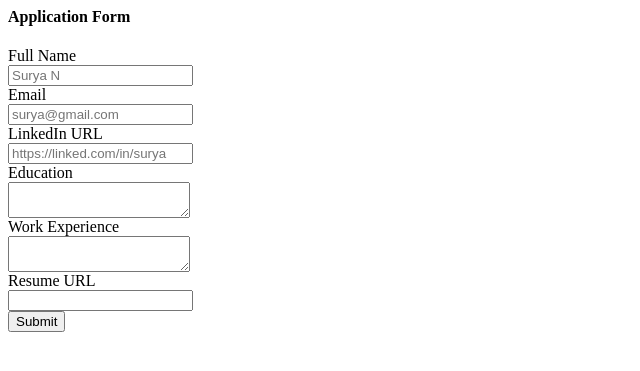
After one commit to nsuryaa/careers-website-v2, a Flask app: template templates/application_form.html in a window 1280 px wide. The commit adds this page. Shown: the top 371 px of the page, without its empty margins (0-640 px from the left). Run offline with Flask 3, Linux system fonts and the light colour scheme; the template is opened without the code that fills it, so the values that code supplies are empty.

Commit message:
store application in database

```diff
--- a/app.py
+++ b/app.py
@@ -1,6 +1,5 @@
-from flask import Flask,render_template,jsonify
-from database import load_jobs_from_db,load_job_from_db
-
+from flask import Flask,render_template,jsonify,request
+from database import load_jobs_from_db,load_job_from_db,add_application_to_db
 #Creating object of class
 app = Flask(__name__)
 
@@ -50,6 +49,18 @@ def show_job(id):
         return "Not Found",404
     return render_template('jobpage.html',job=job)
 
+@app.route("/job/<id>/apply",methods=['post'])
+def apply_to_job(id):
+    data = request.form
+    job = load_job_from_db(id)
+    #store this in the DB
+    add_application_to_db(id,data)
+    #send an email
+    #display and acknowledgement
+    # return jsonify(data)
+    return render_template('application_submitted.html',application=data,job=job)
+
+
 
 if __name__ == "__main__":
     app.run(host='0.0.0.0',debug=True)
--- /dev/null
+++ b/templates/application_form.html
@@ -0,0 +1,38 @@
+<h4>Application Form</h4>
+<form action="/job/{{job['id']}}/apply" method="post">
+  <div class="mb-2">
+    <label>Full Name</label><br />
+    <input type="text" name="full_name" placeholder="Surya N" />
+  </div>
+
+  <div class="mb-2">
+    <label>Email</label><br />
+    <input type="text" name="email" placeholder="surya@gmail.com" />
+  </div>
+
+  <div class="mb-2">
+    <label>LinkedIn URL</label><br />
+    <input
+      type="text"
+      name="linkedin_url"
+      placeholder="https://linked.com/in/surya"
+    />
+  </div>
+
+  <div class="mb-2">
+    <label>Education</label><br />
+    <textarea name="education"></textarea>
+  </div>
+
+  <div class="mb-2">
+    <label>Work Experience</label><br />
+    <textarea name="work_experience"></textarea>
+  </div>
+
+  <div class="mb-2">
+    <label>Resume URL</label><br />
+    <input type="text" name="resume_url" />
+  </div>
+
+  <input type="submit" />
+</form>
--- a/templates/jobpage.html
+++ b/templates/jobpage.html
@@ -26,6 +26,7 @@
       </ol>
       <h4>Salary</h4>
       <p>{{job.currency}}{{job.salary}}</p>
+      {% include 'application_form.html' %}
     </div>
     {% include 'footer.html'%}
   </body>
```
Also changed, not shown: database.py (+19 -0 lines), templates/application_submitted.html (added, +38 -0 lines).
